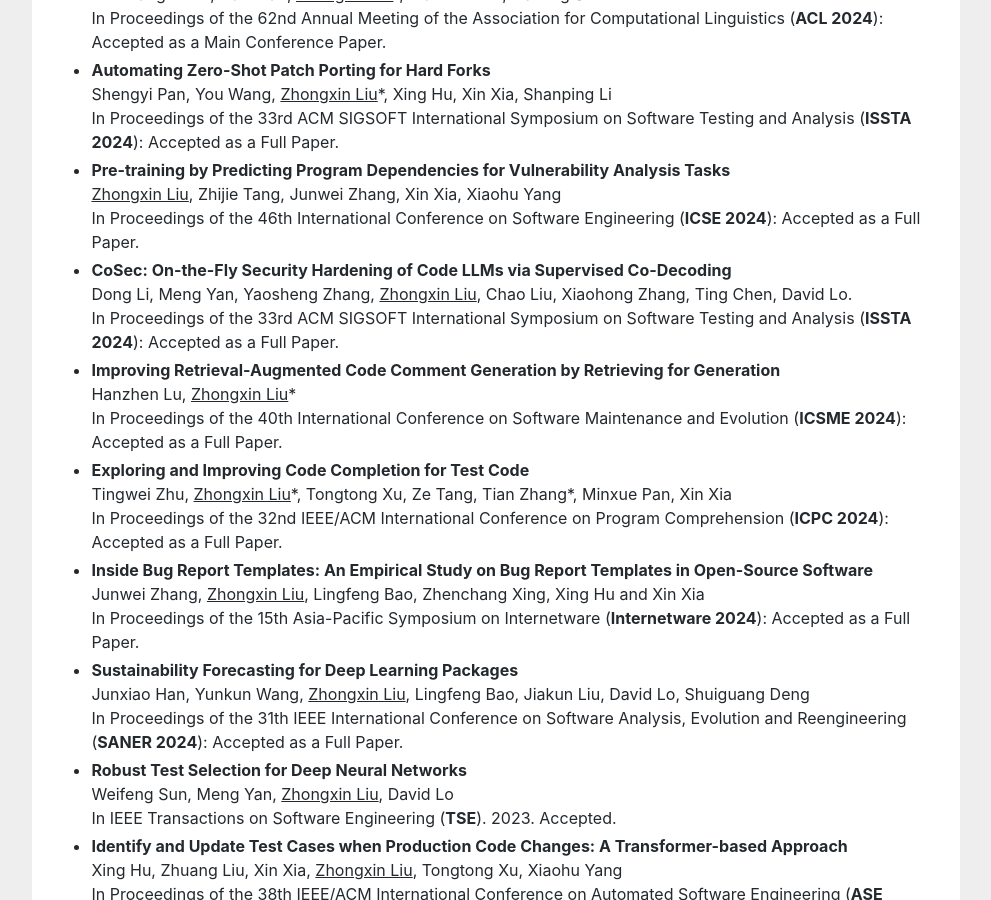
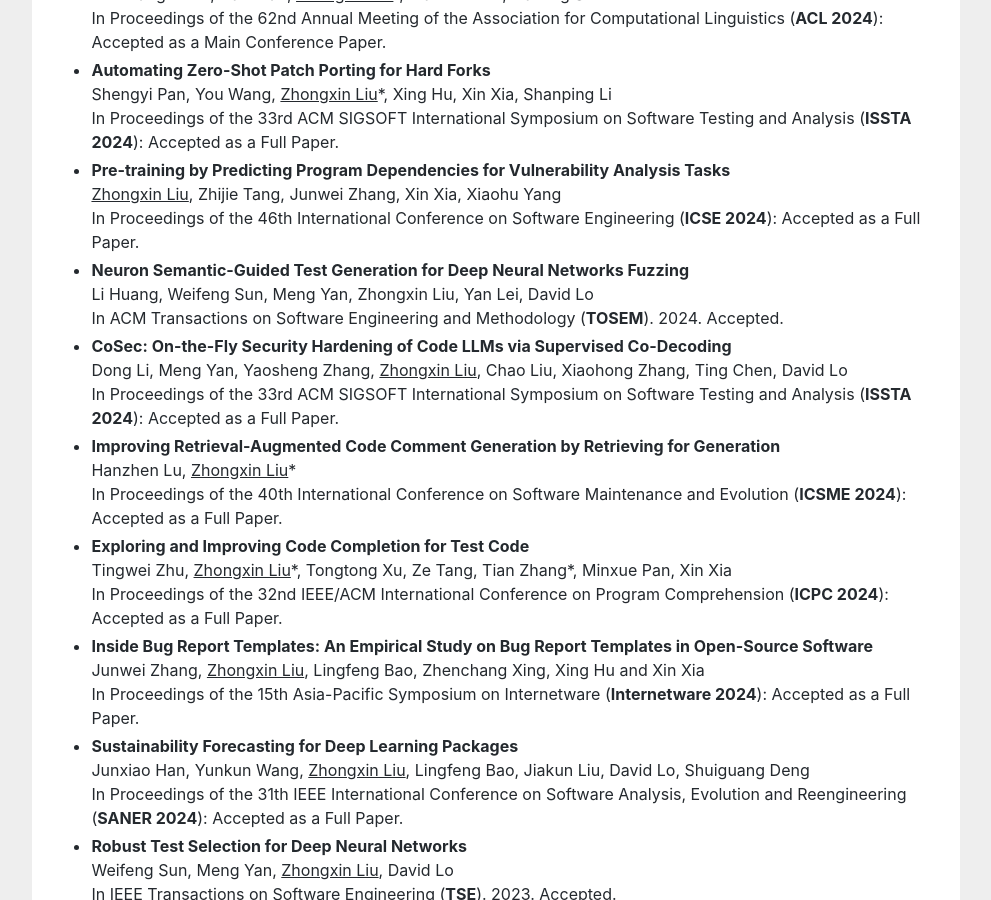
Before and after one commit to zhongxin-liu/zhongxin-liu.github.io, a Jekyll site: the page index.html, which Jekyll copies as it is, in a window 1280 px wide and 900 px high, scrolled down 902 px. Shown: the whole window, without its empty margins (144-1135 px from the left). Built offline with Jekyll 4.4.1, drawn with Linux system fonts in a browser that asks for light colours.

Commit message:
Update index.html

```diff
--- a/index.html
+++ b/index.html
@@ -97,9 +97,15 @@
 						In Proceedings of the 46th International Conference on Software Engineering (<b>ICSE 2024</b>): Accepted as a Full Paper.
 					</li>
 					<li>
+						<b>Neuron Semantic-Guided Test Generation for Deep Neural Networks Fuzzing</b>
+						<br>
+						Li Huang, Weifeng Sun, Meng Yan, Zhongxin Liu, Yan Lei, David Lo<br>
+						In ACM Transactions on Software Engineering and Methodology (<b>TOSEM</b>). 2024. Accepted.
+					</li>
+					<li>
 						<b>CoSec: On-the-Fly Security Hardening of Code LLMs via Supervised Co-Decoding</b>
 						<br>
-						Dong Li, Meng Yan, Yaosheng Zhang, <u>Zhongxin Liu</u>, Chao Liu, Xiaohong Zhang, Ting Chen, David Lo.<br>
+						Dong Li, Meng Yan, Yaosheng Zhang, <u>Zhongxin Liu</u>, Chao Liu, Xiaohong Zhang, Ting Chen, David Lo<br>
 						In Proceedings of the 33rd ACM SIGSOFT International Symposium on Software Testing and Analysis (<b>ISSTA 2024</b>): Accepted as a Full Paper.
 					</li>
 					<li>
```
